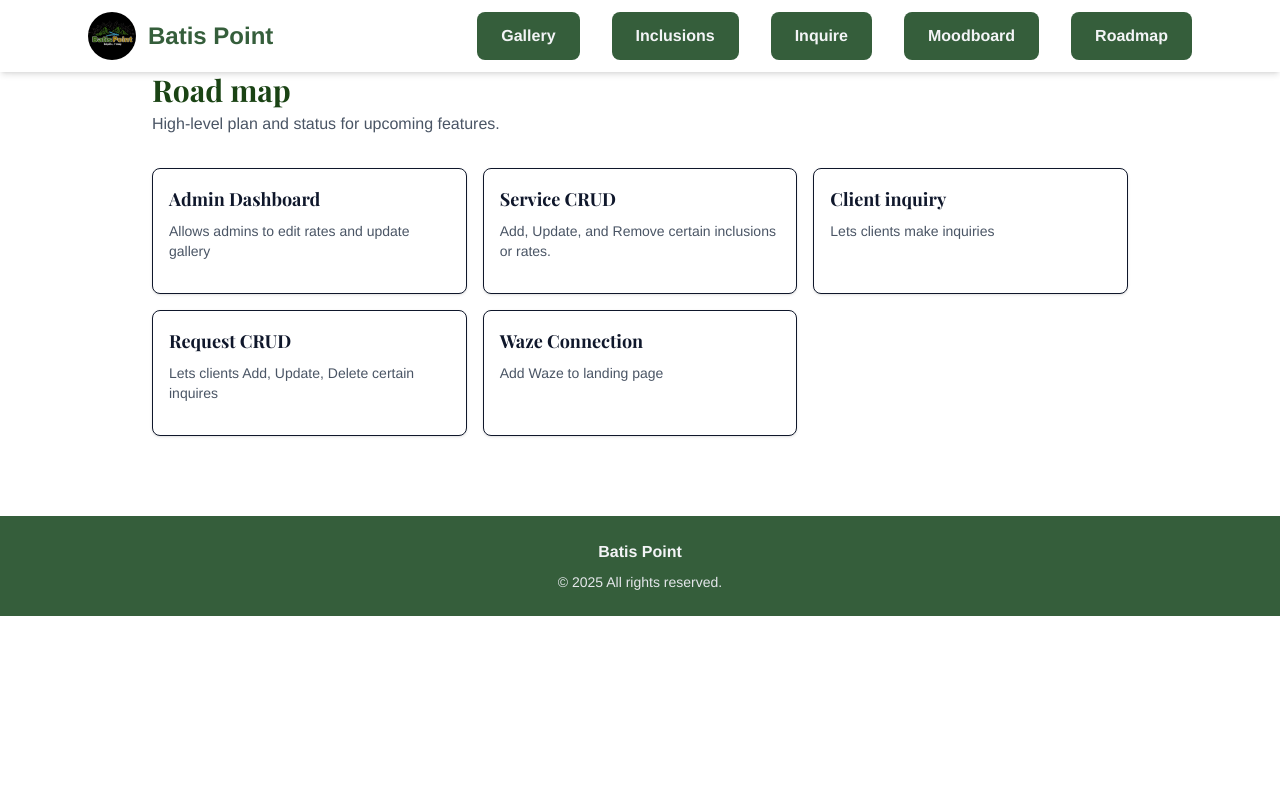
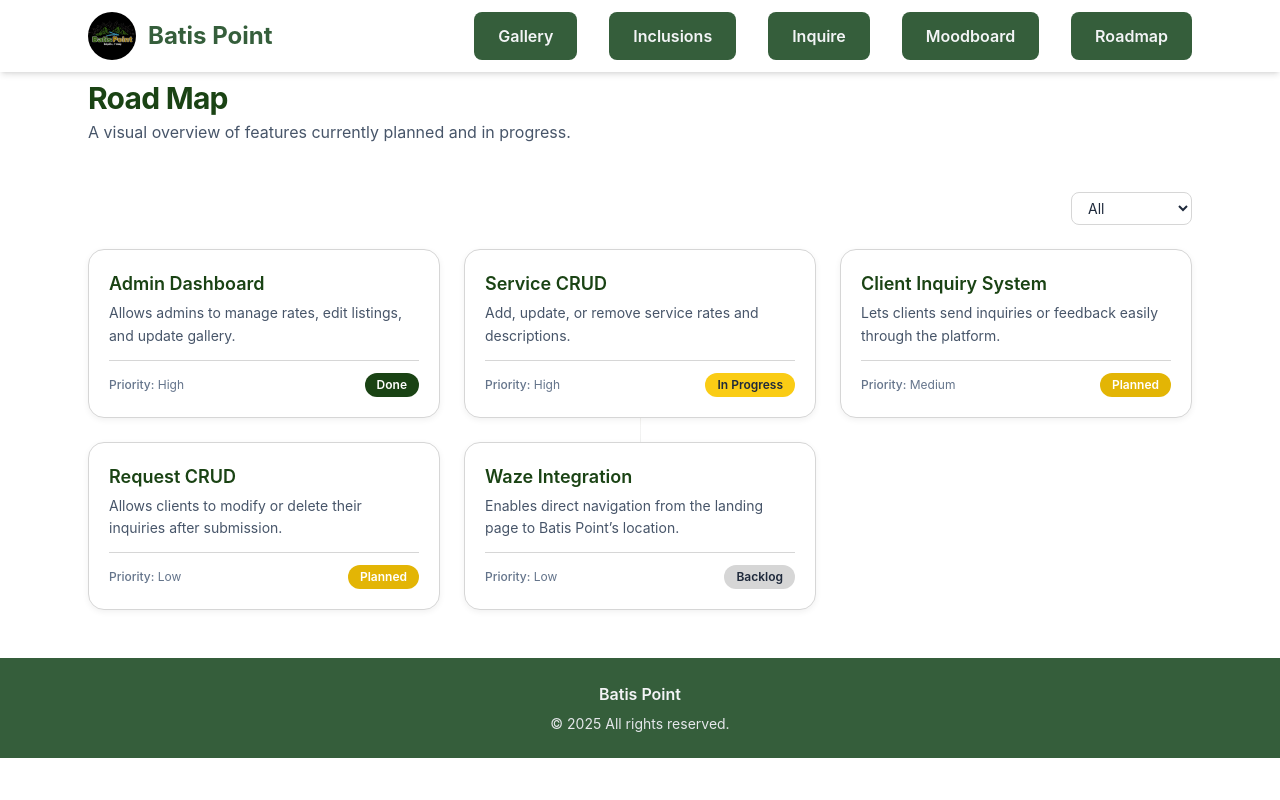
Before and after one commit to Kirkiee/CI4-Batis-Point, a CodeIgniter 4 app: the page made by backend/app/Views/user/roadmapPage.php in a window 1280 px wide. Run offline with PHP 8.4 and a stand-in for CodeIgniter, Linux system fonts and the light colour scheme; the template is opened without the code that fills it, so the values that code supplies are empty; some libraries are stand-ins or nearby versions.

Commit message:
feat(frontend/roadmapPage) - Fixed roadmap cards and logic. Adjusted Header space

```diff
--- /dev/null
+++ b/backend/app/Views/components/cards/roadmap_cards.php
@@ -0,0 +1,33 @@
+<?php
+// Component: components/cards/roadmap_cards.php
+// Props: $title, $excerpt, $priority, $status
+?>
+
+<article data-status="<?= strtolower($status) ?>"
+    class="bg-white border border-stone rounded-2xl p-5 shadow-subtle transition-transform duration-200 hover:shadow-lg hover:-translate-y-1">
+    <div class="flex flex-col h-full">
+        <div>
+            <h3 class="text-lg font-semibold text-forest mb-1"><?= esc($title) ?></h3>
+            <p class="text-sm text-slate-600 leading-relaxed mb-3"><?= esc($excerpt) ?></p>
+        </div>
+
+        <div class="mt-auto flex items-center justify-between pt-3 border-t border-stone">
+            <span class="text-xs text-slate-500">
+                <span class="font-medium">Priority:</span> <?= esc($priority) ?>
+            </span>
+
+            <?php
+            $statusColors = [
+                'backlog' => 'bg-stone text-slate-800',
+                'planned' => 'bg-citrine text-white',
+                'in progress' => 'bg-yellow-400 text-slate-800',
+                'done' => 'bg-forest text-white',
+            ];
+            $color = $statusColors[strtolower($status)] ?? 'bg-gray-300 text-gray-700';
+            ?>
+            <span class="px-3 py-1 rounded-full text-xs font-semibold <?= $color ?>">
+                <?= esc($status) ?>
+            </span>
+        </div>
+    </div>
+</article>
--- a/backend/app/Views/components/header.php
+++ b/backend/app/Views/components/header.php
@@ -15,7 +15,6 @@
               <a href="<?= ('inquire'); ?>" class="hover:bg-opacity-90 px-6 py-3 rounded-lg font-semibold text-gray-100 transition" style="background-color:#355E3B;">Inquire</a>
               <a href="<?= ('/moodboardPage'); ?>" class="bg-opacity-90 px-6 py-3 rounded-lg font-semibold text-gray-100 transition" style="background-color:#355E3B;">Moodboard</a>
               <a href="<?= ('/roadmapPage'); ?>" class="hover:bg-opacity-90 px-6 py-3 rounded-lg font-semibold text-gray-100 transition" style="background-color:#355E3B;">Roadmap</a>
-
           </nav>
           <!-- Mobile Menu Button -->
           <button id="menuBtn" class="md:hidden focus:outline-none text-hunter" style="color:#355E3B;">
@@ -34,4 +33,4 @@
   </header>
 
 
-  <div class="h-6"></div>
+  <div class="h-8"></div>
--- a/backend/app/Views/user/roadmapPage.php
+++ b/backend/app/Views/user/roadmapPage.php
@@ -1,105 +1,127 @@
 <?php
-// Page: user/road_map
+// Page: user/roadmapPage.php
 ?>
 <!doctype html>
 <html lang="en">
 
-<?= view('components/head') ?>
+<head>
+    <meta charset="utf-8">
+    <meta name="viewport" content="width=device-width, initial-scale=1">
+    <title>Road Map | Batis Point</title>
 
-<body class="bg-white font-sans text-slate-900">
-    <?= view('components/header', ['active' => 'Road map']) ?>
+    <!-- ✅ Tailwind CDN -->
+    <script src="https://cdn.tailwindcss.com"></script>
+    <script>
+        tailwind.config = {
+            theme: {
+                extend: {
+                    colors: {
+                        citrine: '#E3B505',
+                        forest: '#1A4314',
+                        stone: '#D6D6D6',
+                        lightstone: '#F5F5F5',
+                    },
+                    fontFamily: {
+                        sans: ['Inter', 'Helvetica', 'Arial', 'sans-serif'],
+                    },
+                    boxShadow: {
+                        subtle: '0 2px 6px rgba(0, 0, 0, 0.06)',
+                    }
+                }
+            }
+        }
+    </script>
+</head>
 
-    <main class="mx-auto px-6 py-12 max-w-5xl">
+<?= view('components/header') ?>
+
+<body class="bg-white font-sans text-slate-800">
+    <main class="mx-auto max-w-6xl px-6 py-12">
         <!-- Header -->
-        <header class="mb-8">
-            <h1 class="text-3xl font-bold text-[#1A4314]">Road map</h1>
-            <p class="text-gray-600 mt-1">High-level plan and status for upcoming features.</p>
+        <header class="mb-12">
+            <h1 class="text-3xl font-bold text-forest tracking-tight">Road Map</h1>
+            <p class="text-slate-600 mt-1">A visual overview of features currently planned and in progress.</p>
         </header>
 
-        <section class="mb-8">
-            <div class="gap-4 grid grid-cols-1 md:grid-cols-3">
-                <?= view('components/cards/card', ['title' => 'Admin Dashboard', 'excerpt' => 'Allows admins to edit rates and update gallery', 'image' => null]) ?>
-                <?= view('components/cards/card', ['title' => 'Service CRUD', 'excerpt' => 'Add, Update, and Remove certain inclusions or rates.', 'image' => null]) ?>
-                <?= view('components/cards/card', ['title' => 'Client inquiry', 'excerpt' => 'Lets clients make inquiries
-                ', 'image' => null]) ?>
-                <?= view('components/cards/card', ['title' => 'Request CRUD', 'excerpt' => 'Lets clients Add, Update, Delete certain inquires', 'image' => null]) ?>
-                <?= view('components/cards/card', ['title' => 'Waze Connection ', 'excerpt' => 'Add Waze to landing page', 'image' => null]) ?>
+        <!-- Filter -->
+        <div class="flex justify-end mb-6">
+            <select id="statusFilter"
+                class="border border-stone bg-white rounded-lg text-sm px-3 py-1.5 focus:ring-2 focus:ring-citrine focus:outline-none">
+                <option value="all">All</option>
+                <option value="planned">Planned</option>
+                <option value="in-progress">In Progress</option>
+                <option value="done">Done</option>
+                <option value="backlog">Backlog</option>
+            </select>
+        </div>
 
+        <!-- Roadmap Grid -->
+        <section id="roadmapList" class="relative grid gap-10 grid-cols-1 md:grid-cols-2 lg:grid-cols-3">
+
+            <!-- Road Path (background arrows / road lines) -->
+            <div class="absolute inset-0 z-0 flex items-center justify-center">
+                <div
+                    class="hidden md:block h-full w-px bg-gradient-to-b from-citrine via-stone to-forest opacity-30 pointer-events-none">
+                </div>
+            </div>
+
+            <!-- Cards -->
+            <div class="relative z-10 col-span-full grid gap-6 grid-cols-1 md:grid-cols-2 lg:grid-cols-3">
+                <?= view('components/cards/roadmap_cards', [
+                    'title' => 'Admin Dashboard',
+                    'excerpt' => 'Allows admins to manage rates, edit listings, and update gallery.',
+                    'priority' => 'High',
+                    'status' => 'Done'
+                ]) ?>
+
+                <?= view('components/cards/roadmap_cards', [
+                    'title' => 'Service CRUD',
+                    'excerpt' => 'Add, update, or remove service rates and descriptions.',
+                    'priority' => 'High',
+                    'status' => 'In Progress'
+                ]) ?>
+
+                <?= view('components/cards/roadmap_cards', [
+                    'title' => 'Client Inquiry System',
+                    'excerpt' => 'Lets clients send inquiries or feedback easily through the platform.',
+                    'priority' => 'Medium',
+                    'status' => 'Planned'
+                ]) ?>
+
+                <?= view('components/cards/roadmap_cards', [
+                    'title' => 'Request CRUD',
+                    'excerpt' => 'Allows clients to modify or delete their inquiries after submission.',
+                    'priority' => 'Low',
+                    'status' => 'Planned'
+                ]) ?>
+
+                <?= view('components/cards/roadmap_cards', [
+                    'title' => 'Waze Integration',
+                    'excerpt' => 'Enables direct navigation from the landing page to Batis Point’s location.',
+                    'priority' => 'Low',
+                    'status' => 'Backlog'
+                ]) ?>
             </div>
         </section>
     </main>
 
-    <?= view('components/footer', [
-        'copyright' => 'Batis Point — CI4 Roadmap',
-        'links' => [
-            ['label' => 'Services', 'href' => '/services'],
-            ['label' => 'Mood board', 'href' => '/mood-board'],
-            ['label' => 'Road map', 'href' => '/road-map']
-        ]
-    ]) ?>
-
     <script>
-        // Status filter logic
+        // Filtering Logic
         (function() {
             const select = document.getElementById('statusFilter');
+            const cards = document.querySelectorAll('#roadmapList [data-status]');
 
-            function normalize(s) {
-                return String(s || '').trim().toLowerCase();
-            }
-
-            select.addEventListener('change', function(e) {
-                const v = normalize(e.target.value);
-                document.querySelectorAll('#roadmapList [data-status]').forEach(el => {
-                    const s = normalize(el.dataset.status);
-                    el.style.display = (v === 'all' || s === v) ? '' : 'none';
+            select.addEventListener('change', function() {
+                const value = this.value.toLowerCase();
+                cards.forEach(card => {
+                    const status = card.dataset.status.toLowerCase();
+                    card.style.display = (value === 'all' || status === value) ? '' : 'none';
                 });
             });
         })();
     </script>
-
-    <style>
-        /* Typography + Colors */
-        body {
-            font-family: Helvetica, Arial, sans-serif;
-        }
-
-        /* Status badges (ready to apply manually) */
-        .status-badge {
-            font-size: 0.75rem;
-            font-weight: 600;
-            padding: 0.25rem 0.75rem;
-            border-radius: 9999px;
-            display: inline-block;
-            text-transform: capitalize;
-        }
-
-        .status-backlog {
-            background-color: #D1D5DB;
-            color: #374151;
-        }
-
-        .status-planned {
-            background-color: #E5E7EB;
-            color: #4B5563;
-        }
-
-        .status-in-progress {
-            background-color: #E3B505;
-            color: #1A1A1A;
-        }
-
-        .status-done {
-            background-color: #1A4314;
-            color: #FFFFFF;
-        }
-
-        /* Subtle divider lines for visual grouping */
-        hr {
-            border: none;
-            border-top: 1px solid #E5E7EB;
-            margin: 2rem 0;
-        }
-    </style>
 </body>
 
+<?= view('components/footer') ?>
+
 </html>
```
